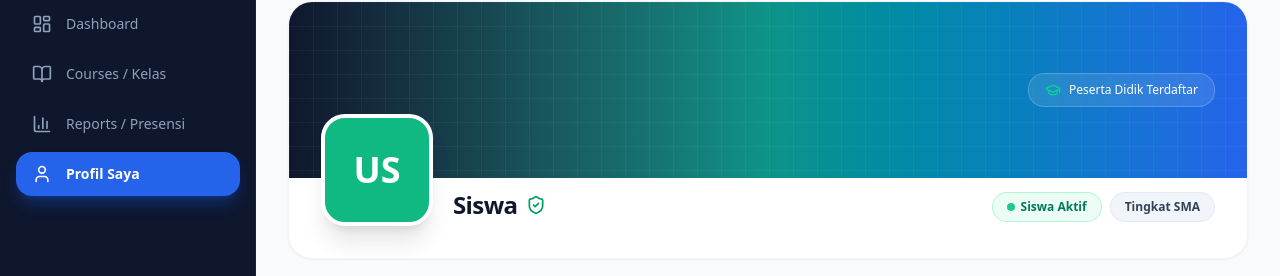
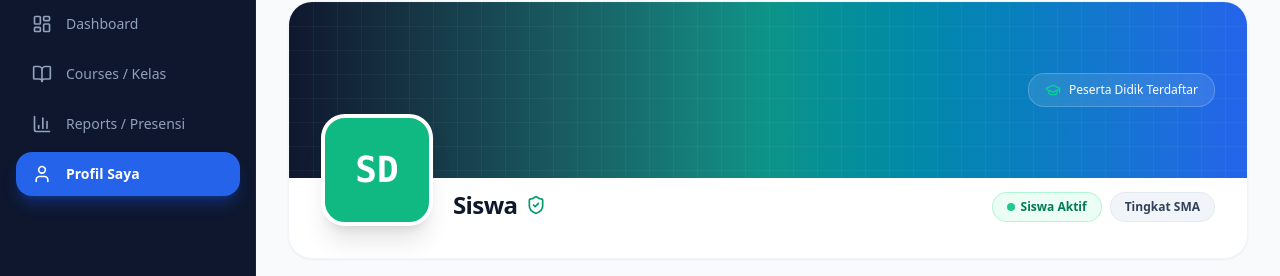
Before and after one commit to ferydwi-stack/Deploy_LMS, a Next.js app in the folder Frontend/: page /siswa/profile in a window 1280 px wide. Shown: the part 122-398 px from the top of the page. Built offline with nearby package versions, Linux system fonts and the light colour scheme; no server answers.

Commit message:
Fix: format clean 2-letter uppercase initials on profile and dashboard avatar

```diff
--- a/Frontend/app/siswa/profile/page.tsx
+++ b/Frontend/app/siswa/profile/page.tsx
@@ -117,6 +117,20 @@ export default function SiswaProfilePage() {
     }
   };
 
+  const avatarInitials = formData.name
+    ? formData.name
+        .replace(/\(.*?\)/g, '')
+        .replace(/,.*$/, '')
+        .replace(/[^a-zA-Z\s]/g, '')
+        .trim()
+        .split(/\s+/)
+        .filter(Boolean)
+        .map((n: string) => n[0])
+        .join('')
+        .substring(0, 2)
+        .toUpperCase() || 'SD'
+    : 'SD';
+
   return (
     <DashboardLayout
       role="siswa"
@@ -152,10 +166,10 @@ export default function SiswaProfilePage() {
             <div className="flex flex-col sm:flex-row sm:items-end justify-between gap-4">
 
               <div className="flex flex-col sm:flex-row items-start sm:items-end gap-4 sm:gap-5">
-                {/* Avatar Box (Clean initials avatar without broken photo upload button) */}
+                {/* Avatar Box (Clean 2-letter uppercase initials) */}
                 <div className="-mt-14 sm:-mt-16 relative group shrink-0">
-                  <div className="w-24 h-24 sm:w-28 sm:h-28 rounded-3xl bg-[#10B981] text-white flex items-center justify-center font-bold text-3xl sm:text-4xl shadow-xl border-4 border-white">
-                    {formData.name?.split(' ').map(n => n[0]).join('') || 'US'}
+                  <div className="w-24 h-24 sm:w-28 sm:h-28 rounded-3xl bg-[#10B981] text-white flex items-center justify-center font-bold text-3xl sm:text-4xl shadow-xl border-4 border-white font-mono uppercase" suppressHydrationWarning>
+                    {avatarInitials}
                   </div>
                 </div>
 
--- a/Frontend/components/DashboardLayout.tsx
+++ b/Frontend/components/DashboardLayout.tsx
@@ -110,7 +110,17 @@ export default function DashboardLayout({ role, title, subtitle, children }: Das
     const activeUser = rawUser?.user || rawUser?.data || rawUser;
     if (activeUser?.name) {
       userDisplayName = activeUser.name;
-      userInitials = activeUser.name.replace(/,.*$/, '').split(' ').filter(Boolean).map((n: string) => n[0]).join('').substring(0, 2).toUpperCase();
+      userInitials = activeUser.name
+        .replace(/\(.*?\)/g, '')
+        .replace(/,.*$/, '')
+        .replace(/[^a-zA-Z\s]/g, '')
+        .trim()
+        .split(/\s+/)
+        .filter(Boolean)
+        .map((n: string) => n[0])
+        .join('')
+        .substring(0, 2)
+        .toUpperCase() || fallbackInitials;
     }
     if (activeUser?.subject || activeUser?.specialization) {
       userDisplaySub = activeUser.subject || activeUser.specialization;
```
